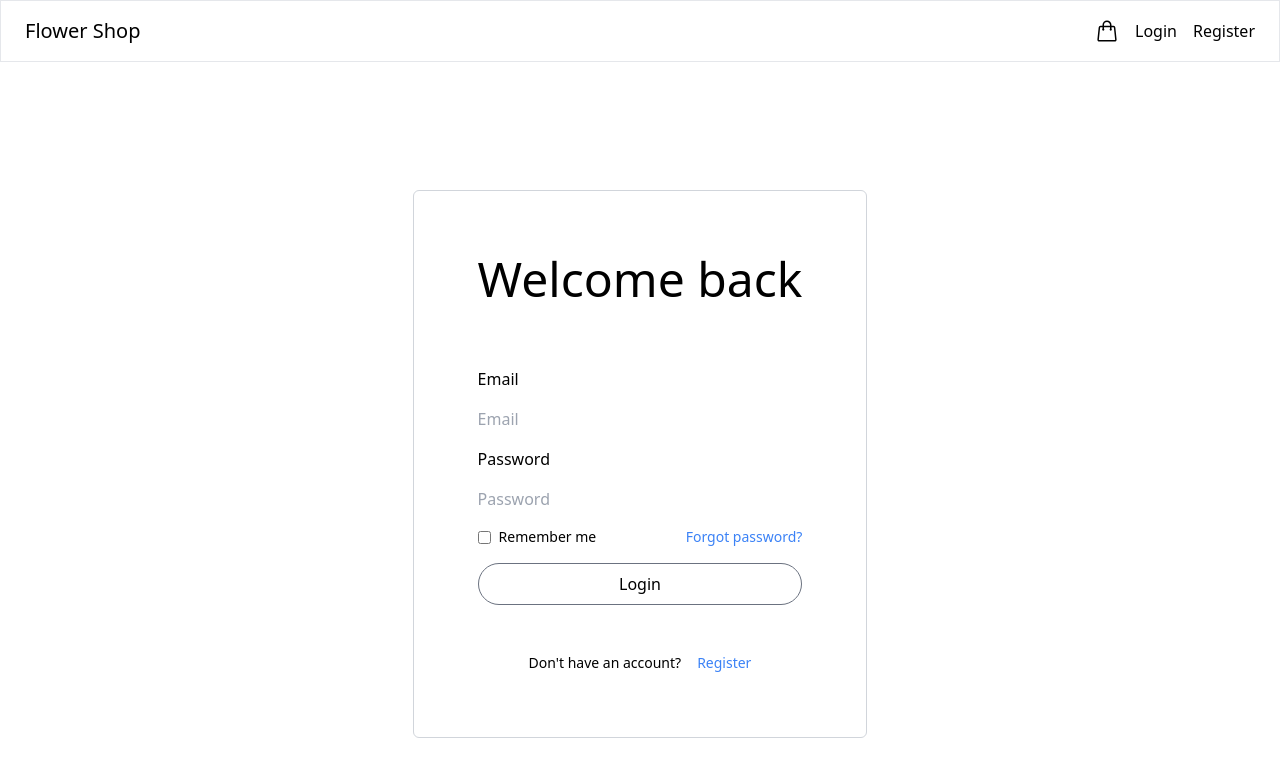
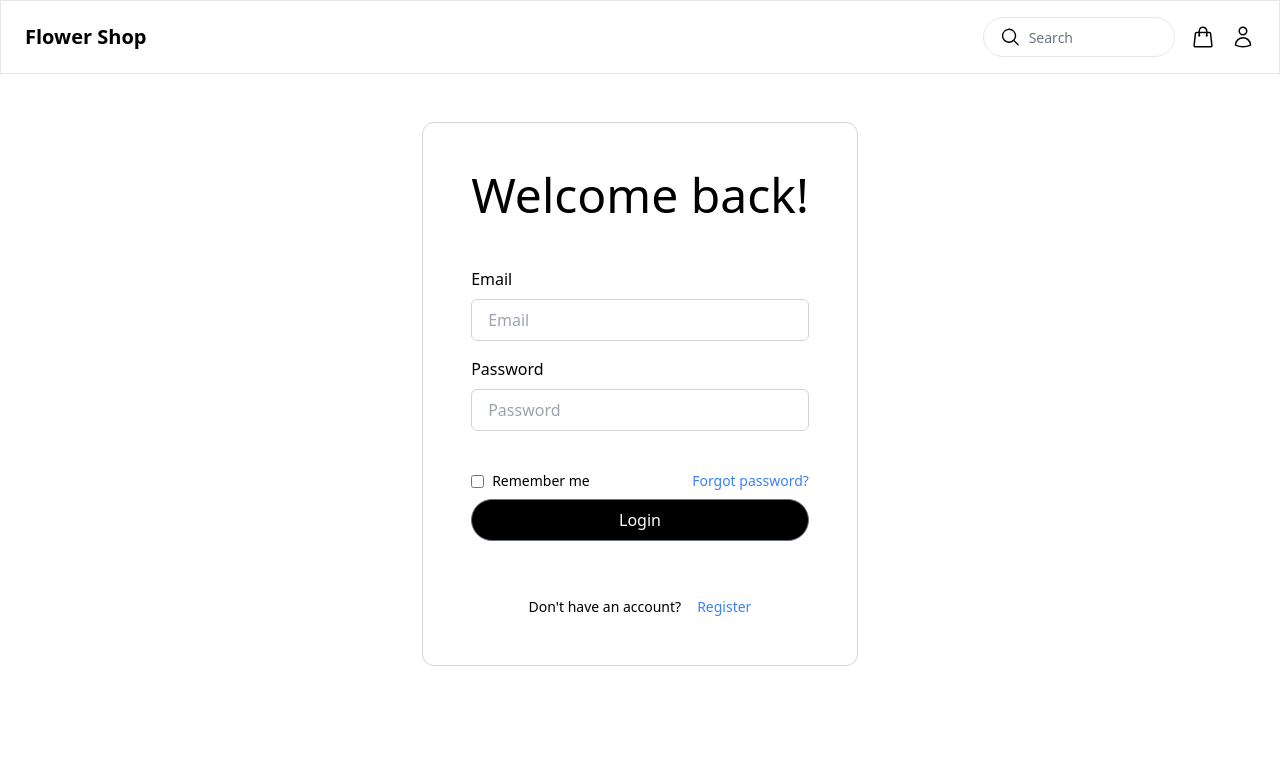
Before and after one commit to FilipKolodziejczyk/software-engineering-2, a React (Vite) app in the folder frontend/client/: page /login in a window 1280 px wide. Shown: the top 776 px of the page. Built offline with nearby package versions, Linux system fonts and the light colour scheme.

Commit message:
add product details template

```diff
--- a/frontend/client/index.html
+++ b/frontend/client/index.html
@@ -5,6 +5,10 @@
     <link rel="icon" type="image/svg+xml" href="/vite.svg" />
     <meta name="viewport" content="width=device-width, initial-scale=1.0" />
     <title>Vite + React + TS</title>
+
+    <link rel="preconnect" href="https://fonts.googleapis.com">
+    <link rel="preconnect" href="https://fonts.gstatic.com" crossorigin>
+    <link href="https://fonts.googleapis.com/css2?family=Quicksand:wght@400;700&display=swap" rel="stylesheet">
   </head>
   <body>
     <div id="root"></div>
--- /dev/null
+++ b/frontend/client/src/components/CounterInput.tsx
@@ -0,0 +1,24 @@
+import {MinusIcon, PlusIcon} from "@heroicons/react/20/solid";
+import React from "react";
+
+export function CounterInput(props: { onDecrease: () => void, value: number, onChange: (e: any) => void, onIncrease: () => void }) {
+  return <>
+    <div className="flex flex-row items-center justify-center w-12 h-12 rounded-md bg-gray-100 hover:bg-gray-200">
+      <button type="button" className="w-6 h-6 text-gray-500 hover:text-gray-600"
+              onClick={props.onDecrease}>
+        <MinusIcon className="w-full h-full"/>
+      </button>
+    </div>
+    <div className="flex flex-row items-center justify-center w-12 h-12 rounded-md bg-gray-100 mx-2">
+      <input type="text" value={props.value} className="w-full h-full text-center text-gray-700"
+             onChange={props.onChange}
+      />
+    </div>
+    <div className="flex flex-row items-center justify-center w-12 h-12 rounded-md bg-gray-100 hover:bg-gray-200">
+      <button type="button" className="w-6 h-6 text-gray-500 hover:text-gray-600"
+              onClick={props.onIncrease}>
+        <PlusIcon className="w-full h-full"/>
+      </button>
+    </div>
+  </>;
+}
--- a/frontend/client/src/components/ProductCard.tsx
+++ b/frontend/client/src/components/ProductCard.tsx
@@ -1,9 +1,10 @@
 import React from 'react';
 import {Product} from "../models/Product";
+import {Link} from "react-router-dom";
 
 export default function ProductCard({product}: { product: Product }) {
   return (
-    <div className="group relative">
+    <Link className="group relative" to={`/products/${product.id}`}>
       <div
         className="min-h-80 aspect-h-1 aspect-w-1 w-full overflow-hidden rounded-xl bg-gray-200 border border-gray-200 lg:aspect-none group-hover:opacity-75 lg:h-80">
         <img src={`https://source.unsplash.com/random/900×700/?bouquet&sig=${product.id}`}
@@ -12,6 +13,6 @@ export default function ProductCard({product}: { product: Product }) {
       </div>
       <h3 className="mt-4 text-sm text-gray-700">{product.title}</h3>
       <p className="mt-1 text-lg font-medium text-gray-900">${product.price}</p>
-    </div>
+    </Link>
   );
 }
--- a/frontend/client/src/main.tsx
+++ b/frontend/client/src/main.tsx
@@ -6,6 +6,9 @@ import Root from "./pages/Root";
 import ErrorPage from "./pages/ErrorPage";
 import ProductsPage from "./pages/ProductsPage";
 import LoginPage from "./pages/LoginPage";
+import ProductDetailsPage, {loader as productLoader} from "./pages/ProductDetailsPage";
+import {Simulate} from "react-dom/test-utils";
+import load = Simulate.load;
 
 const router = createBrowserRouter([
   {
@@ -20,6 +23,11 @@ const router = createBrowserRouter([
       {
         path: "login",
         element: <LoginPage/>
+      },
+      {
+        path: "products/:id",
+        element: <ProductDetailsPage/>,
+        loader: productLoader,
       }
     ]
   },
--- a/frontend/client/src/pages/LoginPage.tsx
+++ b/frontend/client/src/pages/LoginPage.tsx
@@ -4,15 +4,19 @@ import React from "react";
 export default function LoginPage() {
 
   return (
-    <div className="flex flex-col place-items-center py-16 sm:py-32 w-full">
-      <div className="p-16 border-gray-300 border rounded-md">
-        <h1 className="text-5xl font-thin">Welcome back</h1>
-        <div className="flex flex-col gap-4 mt-16 ">
+    <div className="flex flex-col place-items-center py-16 w-full pt-12">
+      <div className="p-12 border-gray-300 border rounded-xl">
+        <h1 className="text-5xl font-thin">Welcome back!</h1>
+        <div className="flex flex-col gap-2 mt-12 ">
           <label htmlFor="email">Email</label>
-          <input type="email" id="email" name="email" placeholder="Email"/>
+          <input type="email" id="email" name="email" placeholder="Email"
+                 className="border-gray-300 border rounded-md px-4 py-2 mb-2"
+          />
 
           <label htmlFor="password">Password</label>
-          <input type="password" id="password" name="password" placeholder="Password"/>
+          <input type="password" id="password" name="password" placeholder="Password"
+                 className="border-gray-300 border rounded-md px-4 py-2 mb-8"
+          />
 
           <div className="flex items-center justify-between">
             <div className="flex items-center mr-16">
@@ -26,12 +30,12 @@ export default function LoginPage() {
 
           <Link to="/">
             <div
-              className="flex items-center justify-center gap-2 px-4 py-2 border-gray-500 border rounded-full hover:bg-gray-50 transition-color font-light">
+              className="flex items-center justify-center gap-2 px-4 py-2 border-gray-500 border rounded-full bg-black hover:bg-gray-800 text-white transition-color font-light">
               <p>Login</p>
             </div>
           </Link>
 
-          <div className="flex flex-row justify-center gap-4 mt-8">
+          <div className="flex flex-row justify-center gap-4 mt-12">
             <p className="text-sm font-light">Don't have an account?</p>
             <Link to="/register">
               <p className="text-sm font-light text-blue-500">Register</p>
--- /dev/null
+++ b/frontend/client/src/pages/ProductDetailsPage.tsx
@@ -0,0 +1,63 @@
+import {useLoaderData} from "react-router-dom";
+import {Product} from "../models/Product";
+import React from "react";
+import {CounterInput} from "../components/CounterInput";
+
+export async function loader({params}: any) {
+  const product: Product = await fetch(`https://fakestoreapi.com/products/${params.id}`).then(res => res.json());
+  return {product};
+}
+
+export default function ProductDetailsPage() {
+  const [quantity, setQuantity] = React.useState(1);
+
+  const {product}: any = useLoaderData();
+  return (
+    <div className="mx-auto max-w-2xl px-4 py-4 pb-12 sm:px-6 sm:py-8 lg:max-w-5xl 2xl:max-w-7xl lg:px-8">
+      <div className="md:grid md:grid-cols-2 md:gap-x-16 md:items-start">
+        <div className="mb-4">
+          <div className="w-full md:h-full p-2 md:p-0">
+            <img src={`https://source.unsplash.com/random/900×700/?bouquet&sig=${product.id}`}
+                 alt={product.title}
+                 className="h-full w-full object-cover object-center md:h-full md:w-full rounded-xl"/>
+
+          </div>
+        </div>
+        <div>
+          <h3 className="text-3xl font-extrabold tracking-tight text-gray-900">{product.title}</h3>
+          <p className="mt-3 text-xl text-gray-500">${product.price}</p>
+          <div className="mt-6">
+            <h3 className="sr-only">Description</h3>
+            <div className="text-base text-gray-700 space-y-6">
+              {product.description}
+            </div>
+          </div>
+          <div className="mt-10">
+            <div className="flex flex-row">
+
+              <div className="flex flex-row mr-4">
+                <CounterInput
+                  value={quantity}
+                  onDecrease={() => {
+                    if (quantity > 0) setQuantity(quantity - 1)
+                  }}
+                  onChange={(e) => {
+                    const value = parseInt(e.target.value);
+                    if (value >= 0)
+                      setQuantity(value)
+                  }}
+                  onIncrease={() => setQuantity(quantity + 1)}/>
+              </div>
+
+
+              <button type="button"
+                      className="inline-flex items-center px-6 py-3 border border-transparent text-base font-medium rounded-md shadow-sm text-white bg-gray-900 hover:bg-gray-800 focus:outline-none focus:ring-2 focus:ring-offset-2 focus:ring-gray-900">
+                Add to cart
+              </button>
+            </div>
+          </div>
+        </div>
+      </div>
+    </div>
+  );
+}
--- a/frontend/client/src/pages/ProductsPage.tsx
+++ b/frontend/client/src/pages/ProductsPage.tsx
@@ -1,6 +1,7 @@
 import {useEffect, useState} from "react";
 import ProductCard from "../components/ProductCard";
 import {Product} from "../models/Product";
+import {ArrowPathIcon} from "@heroicons/react/20/solid";
 
 const sortOptions = [{value: "featured", label: "Featured"}, {
   value: "price-asc", label: "Price ascending"
@@ -36,7 +37,7 @@ export default function ProductsPage() {
     return () => window.removeEventListener("scroll", onScroll);
   }, [products]);
 
-  return (<div className="mx-auto max-w-2xl px-4 py-4 sm:px-6 sm:py-8 lg:max-w-7xl lg:px-8">
+  return (<div className="mx-auto max-w-2xl px-4 py-4 sm:px-6 sm:py-8 lg:max-w-5xl 2xl:max-w-7xl lg:px-8">
     <h1 className="text-3xl font-extrabold tracking-tight text-gray-900">Products</h1>
     <div className="flex justify-between items-center">
       <p className="text-sm text-gray-700">Showing {products.length} results</p>
@@ -54,8 +55,8 @@ export default function ProductsPage() {
     <div className="mt-6 grid grid-cols-1 sm:grid-cols-2 lg:grid-cols-4 gap-x-6 gap-y-10">
       {products.map((product) => (<ProductCard key={product.id} product={product}/>))}
     </div>
-    <div className="flex justify-center">
-      {loading && <p>Loading...</p>}
+    <div className="flex justify-center mt-2">
+      {loading && <p className="flex items-center gap-2">Loading <ArrowPathIcon className="w-4 h-4 animate-spin"/></p>}
       {error && <p>Error</p>}
     </div>
   </div>);
--- a/frontend/client/src/pages/Root.tsx
+++ b/frontend/client/src/pages/Root.tsx
@@ -1,5 +1,6 @@
-import {ShoppingBagIcon} from "@heroicons/react/24/outline";
+import {ShoppingBagIcon, UserIcon} from "@heroicons/react/24/outline";
 import {Link, Outlet} from "react-router-dom";
+import {MagnifyingGlassIcon} from "@heroicons/react/24/solid";
 
 export default function Root() {
   return (
@@ -8,12 +9,16 @@ export default function Root() {
         <div className="bg-white border-gray-200 border px-4 lg:px-6 py-4">
           <div className="flex flex-wrap justify-between items-center">
             <Link to="/" className="flex items-center">
-              <span className="self-center text-xl font-light whitespace-nowrap">Flower Shop</span>
+              <span className="self-center text-xl font-bold whitespace-nowrap">Flower Shop</span>
             </Link>
             <div className="flex items-center gap-4">
+              <div className="relative w-48 h-10 flex items-center rounded-full border border-gray-200 px-4 py-2">
+                <MagnifyingGlassIcon className="w-6 h-6"/>
+                <input type="text" placeholder="Search"
+                       className="w-full h-full bg-transparent outline-none text-sm text-gray-700 placeholder-gray-500 pl-2"/>
+              </div>
               <Link to="/cart"><ShoppingBagIcon className="w-6 h-6"/></Link>
-              <Link to="/login">Login</Link>
-              <Link to="/register">Register</Link>
+              <Link to="/login"><UserIcon className="w-6 h-6"/></Link>
             </div>
           </div>
         </div>
--- a/frontend/client/tailwind.config.js
+++ b/frontend/client/tailwind.config.js
@@ -5,7 +5,11 @@ module.exports = {
     "./src/**/*.{js,ts,jsx,tsx}",
   ],
   theme: {
-    extend: {},
+    extend: {
+      fontFamily: {
+        'quicksand': ['Quicksand', 'sans-serif'],
+      }
+    },
   },
   plugins: [],
 }
```
